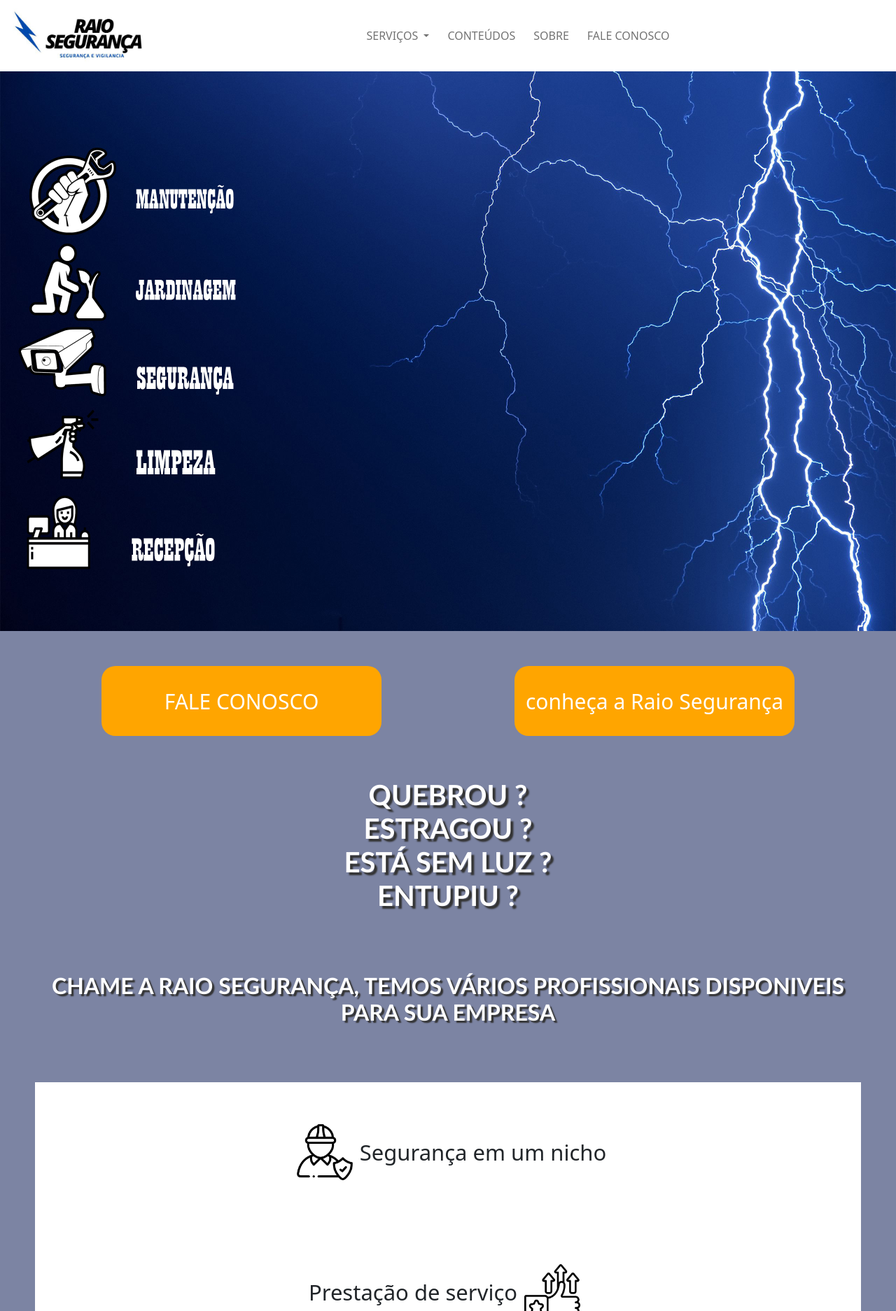
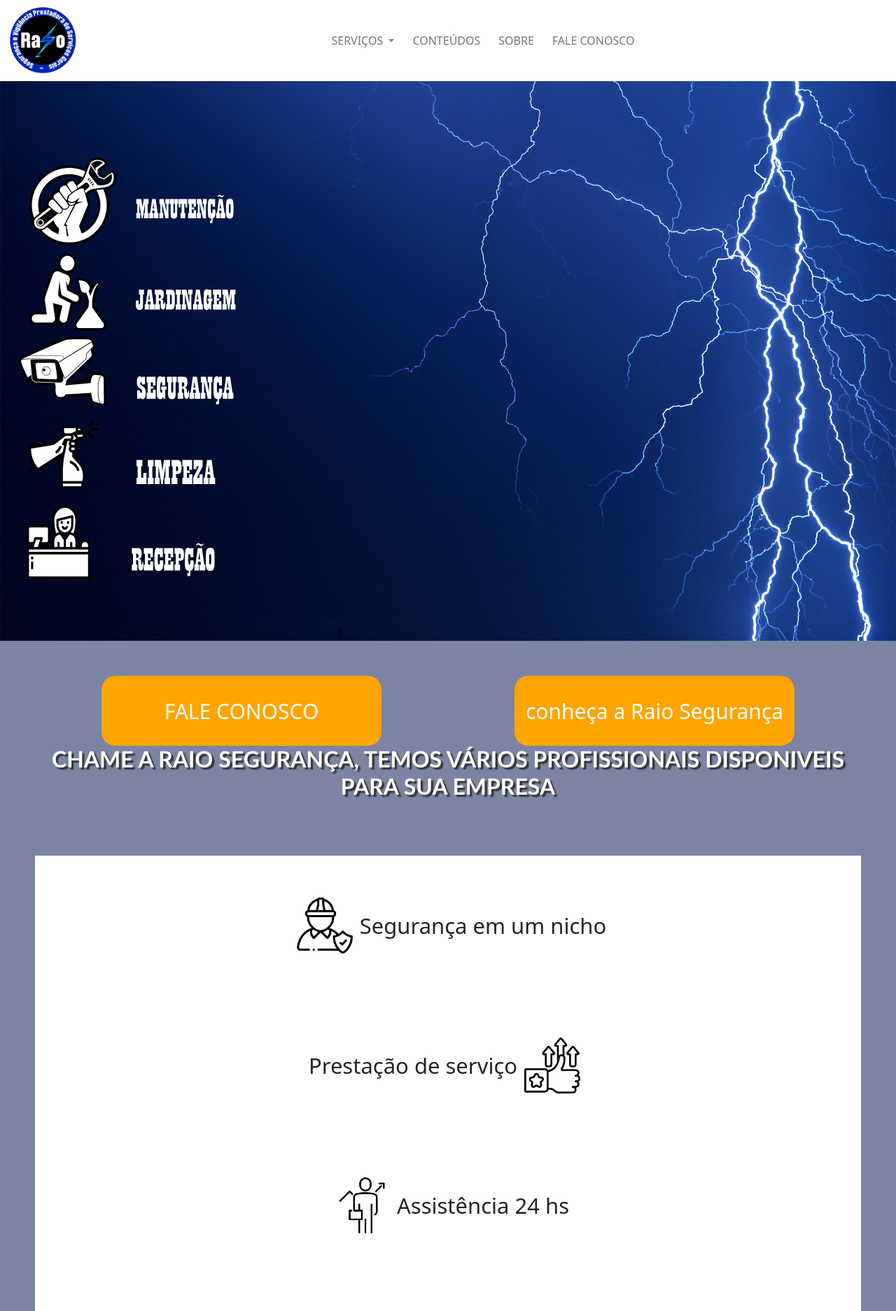
Before and after one commit to AnnaLutw/raioSeguran-a, a plain HTML site: page index.html in a window 1280 px wide. Shown: the top 1874 px of the page at 70% size. Drawn offline with nearby package versions, Linux system fonts and the light colour scheme.

Commit message:
MUDANÇA

```diff
--- a/index.html
+++ b/index.html
@@ -22,7 +22,7 @@
         <div class="nav_area">
             <nav class="navbar navbar-expand-lg navbar-light">
                 <div class="container-fluid">
-                    <a class="logo" href="./index.html"><img class="imgLogo" src="./assets/raioSeguranca.jpg"
+                    <a class="logo" href="./index.html"><img class="imgLogo" src="./assets/logo.png"
                             alt="logo"></a>
                     <button class="navbar-toggler" type="button" data-bs-toggle="collapse"
                         data-bs-target="#navbarSupportedContent" aria-controls="navbarSupportedContent"
@@ -93,17 +93,12 @@
         </div>
 
 
-
         <div class="bloco2">
             <div class="buttons">
                 <button class="btn1">FALE CONOSCO</button>
                 <button class="btn2">conheça a Raio Segurança</button>
             </div>
-            <h1>QUEBROU ? <br>
-                ESTRAGOU ? <br>
-                ESTÁ SEM LUZ ? <br>
-                ENTUPIU ?  <br>
-                <br></h1>
+
             <h2>
                  CHAME A RAIO SEGURANÇA, TEMOS VÁRIOS PROFISSIONAIS DISPONIVEIS PARA SUA EMPRESA</h2>
             <div class="blocoImg">
--- a/style.css
+++ b/style.css
@@ -9,7 +9,7 @@ display: block;
 
 }
 .imgLogo{
-    width: 200px;
+    width: 100px;
 }
 .nav_area a:hover {
     background: #e4e4e4;
```
